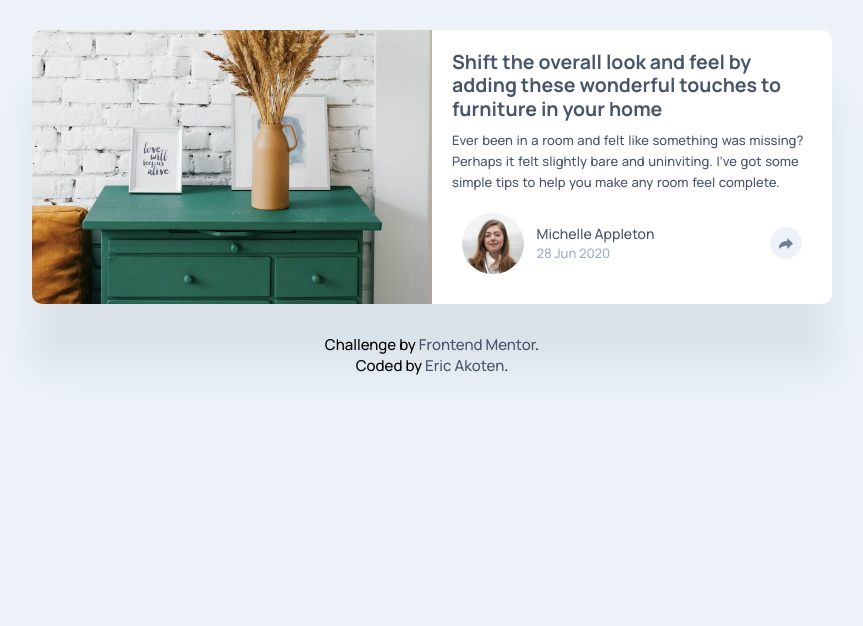
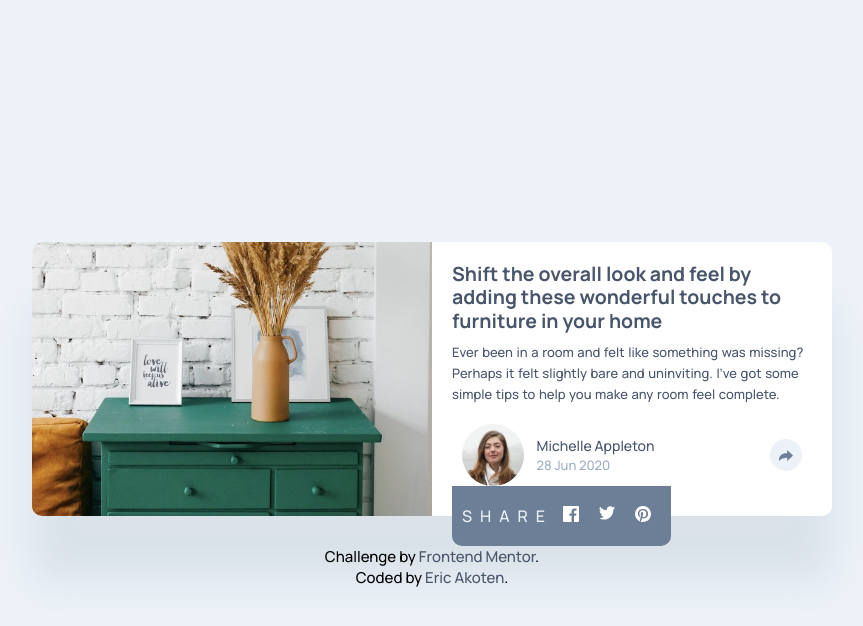
Before and after one commit to AceKahuna/Article-Preview-Component, a plain HTML site: page index.html in a window 1280 px wide. Shown: the whole page, without its empty margins (208-1071 px from the left). Drawn offline with Linux system fonts and the light colour scheme.

Commit message:
Centering the main section

```diff
--- a/css/_base.scss
+++ b/css/_base.scss
@@ -2,6 +2,10 @@
     margin: 0;
     padding: 0;
     box-sizing: border-box;
+}
+
+html{
+    height: 100%;
 }
 
 body{
@@ -13,6 +17,7 @@ body{
     flex-direction: column;
     justify-content: center;
     align-items: center;
+    min-height: 100%;
 }
 
 ul{
--- a/css/_body.scss
+++ b/css/_body.scss
@@ -143,32 +143,33 @@ main{
     }
 
     .share{
-        background-color: $primarycolor2;
         display: flex;
         justify-content: space-evenly;
         align-items: center;
+        background-color: $primarycolor2;
         padding: 10px;
         position: absolute;
-        top: 10rem;
-        left: 2rem;
-        right: 2rem;
-        left: 2rem;
-        width: 20rem;
+        border-radius: 0 0 10px 10px;
+        width: auto;
 
-        display: none;
+        visibility: hidden;
 
         p{
             text-transform: uppercase;
             font-size: 1rem;
             letter-spacing: 0.5rem;
-            color: $primarycolor3;
+            color: $primarycolor4;
         }
 
         img{
             width: 1rem;
+            cursor: pointer;
         }
     }
-    .active{display: inline;}
+    .active{
+        visibility: visible;
+        display: flex;
+    }
     }
 
 }
--- a/index.html
+++ b/index.html
@@ -40,7 +40,7 @@
       </button>
     </div>
 
-    <div class="share">
+    <div class="share active">
       <p>Share</p>
       <ul>
         <li><img src="/images/icon-facebook.svg" alt="Facebook"></li>
@@ -49,7 +49,6 @@
       </ul>
     </div>
   </main>
-</div>
 
   <footer>
     Challenge by <a href="https://www.frontendmentor.io?ref=challenge" target="_blank">Frontend Mentor</a>. <br>
```
Also changed, not shown: css/index.css, 1 other file.
